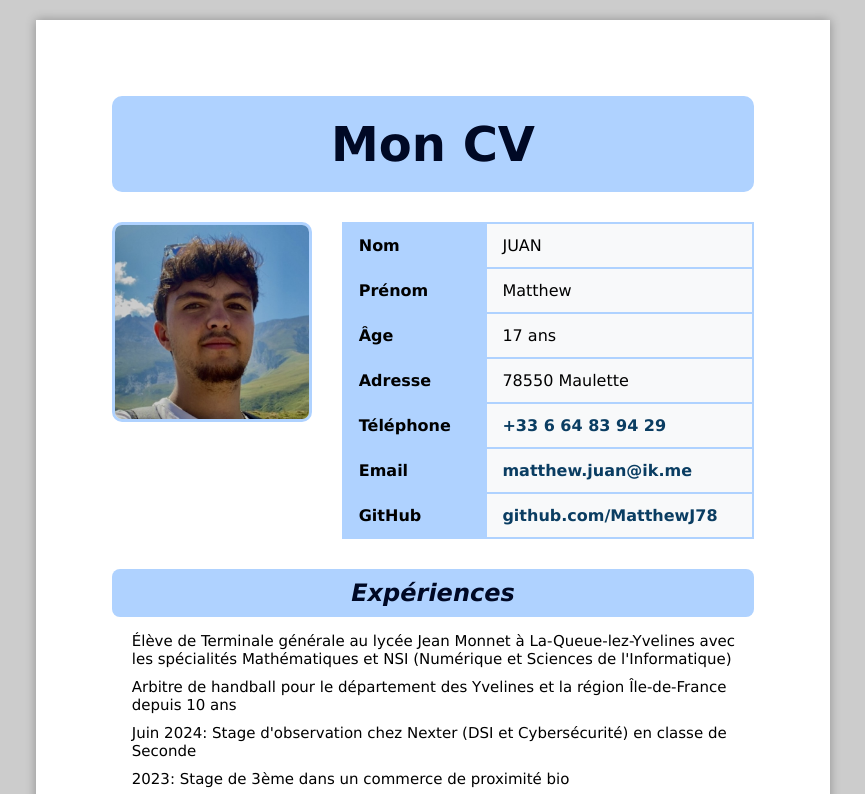
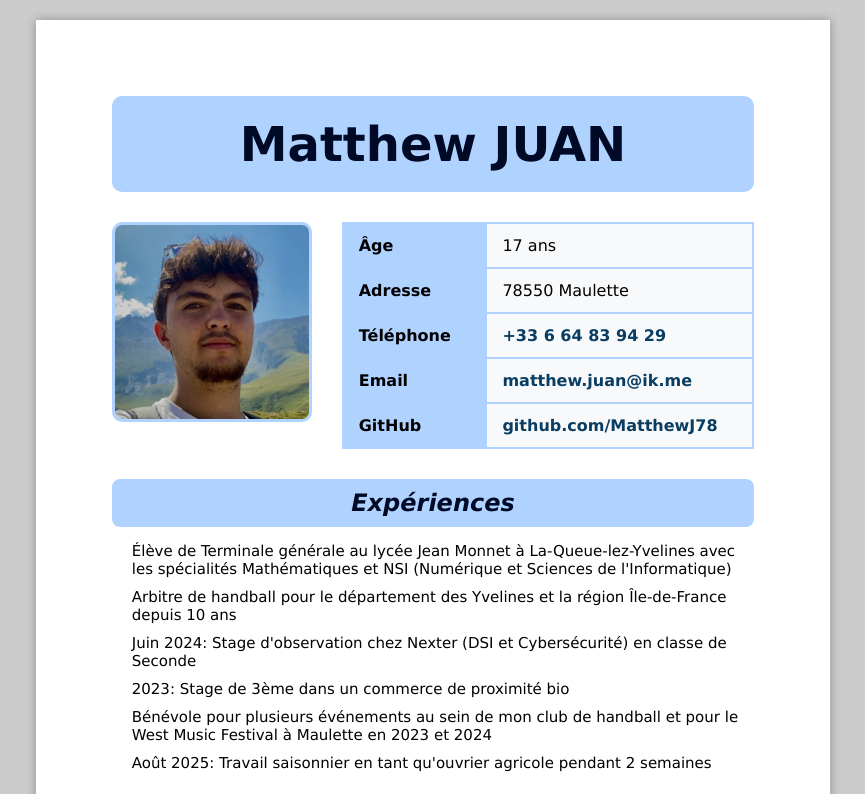
Before and after one commit to MatthewJ78/MonCV, a plain HTML site: page index.html in a window 1280 px wide. Shown: the top 794 px of the page, without its empty margins (207-1072 px from the left). Drawn offline with Linux system fonts and the light colour scheme.

Commit message:
Update CV layout and content in index.html

```diff
--- a/index.html
+++ b/index.html
@@ -2,26 +2,18 @@
 <html lang="fr">
     <head>
         <meta charset="utf-8">
-        <title>Mon CV</title>
+        <title>CV Matthew JUAN</title>
         <link rel="stylesheet" href="style.css">
     </head>
     <body>
         <div class="page">
             <section id="accueil">
-                <h1>Mon CV</h1>
+                <h1>Matthew JUAN</h1>
             </section>
                 <div id="TableauImage">
                 <img src="image.JPG" alt="Photo de Matthew JUAN">
                 <div class="table-container">
                     <table>
-                        <tr>
-                            <th>Nom</th>
-                            <td>JUAN</td>
-                        </tr>
-                        <tr>
-                            <th>Prénom</th>
-                            <td>Matthew</td>
-                        </tr>
                         <tr>
                             <th>Âge</th>
                             <td>17 ans</td>
```
